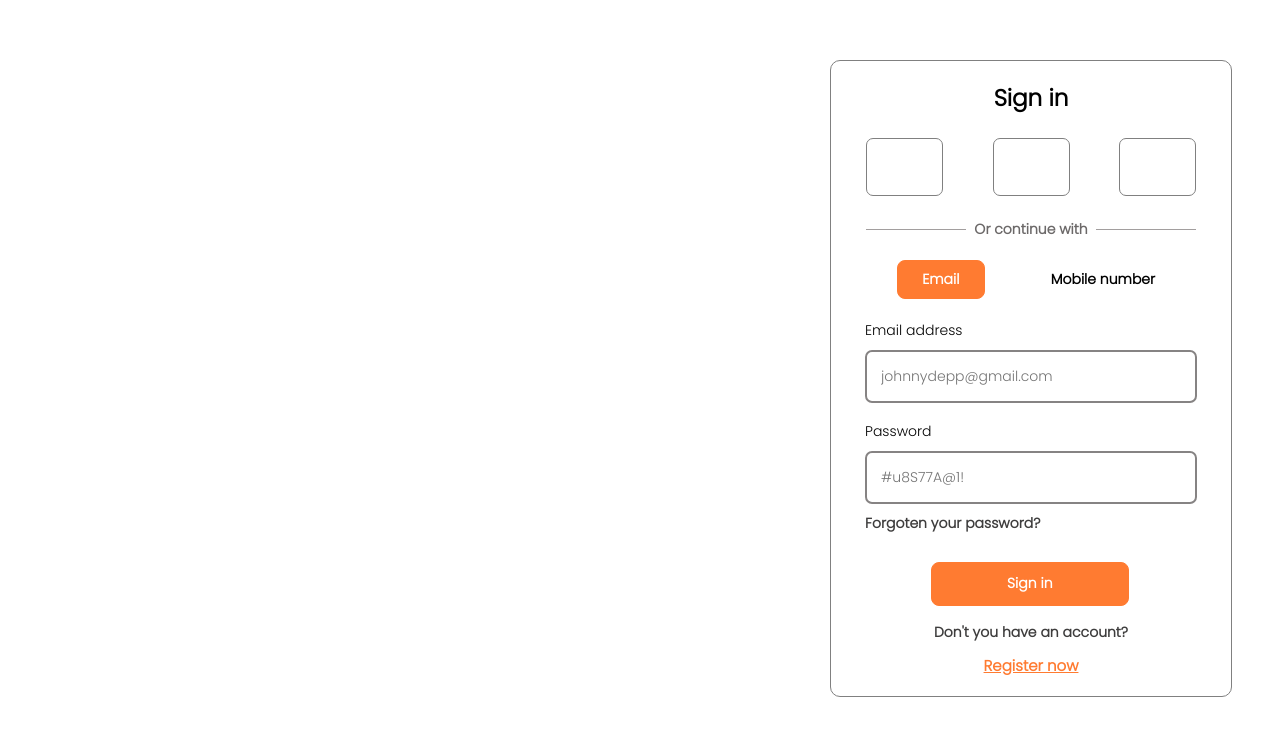
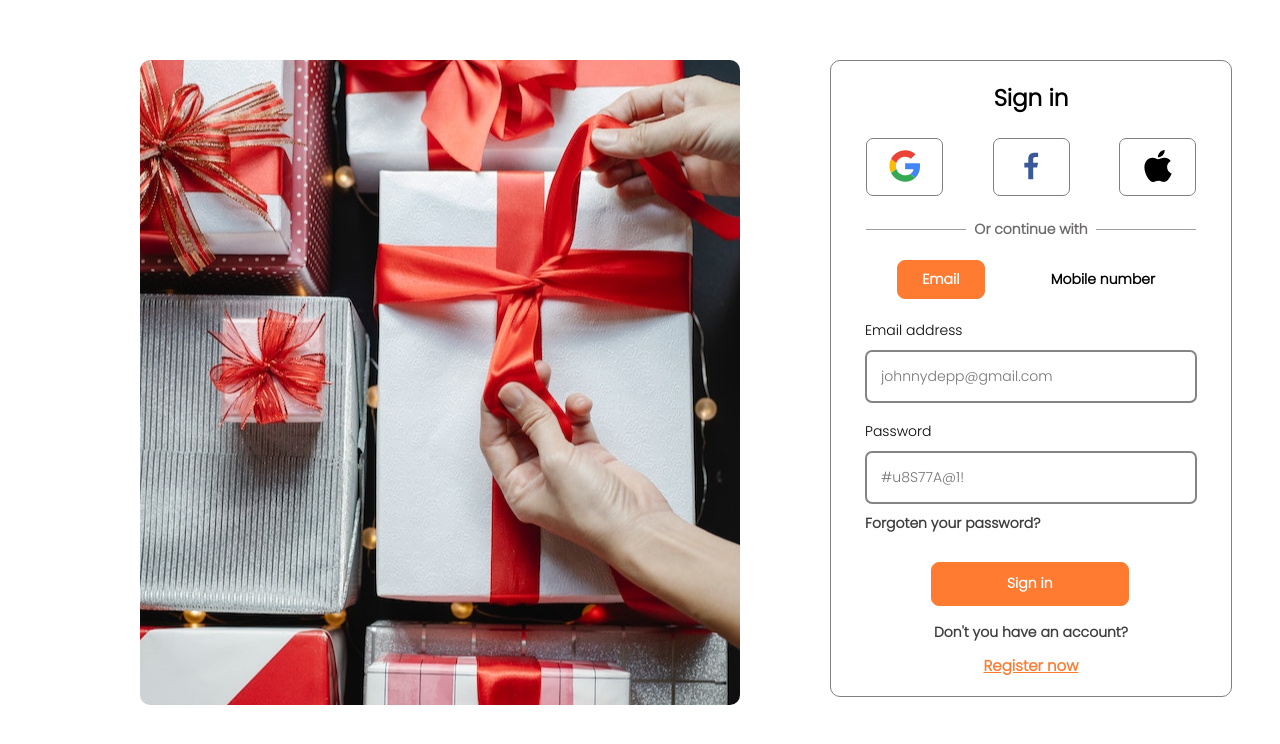
Before and after one commit to Juacocugliare/tpnumero1, a plain HTML site: page index.html in a window 1280 px wide. Drawn offline with Linux system fonts and the light colour scheme.

Commit message:
modifique y termine el primer tp

```diff
--- a/estilo.css
+++ b/estilo.css
@@ -12,7 +12,7 @@
 .imagenizquierda{
     width:600px;
     height:645px;
-    background-image: url(regalosriver.jpg);
+    background-image: url(imagen.jpg);
     background-position: center;
     border-radius: 10px;
 }
--- a/index.html
+++ b/index.html
@@ -15,7 +15,7 @@
 
 </head>
 <body>
-        <section class="contenedorprincipal">
+        <main class="contenedorprincipal">
 
             <div class="imagenizquierda"></div>     <!-- Imagen izquierda -->
 
@@ -25,15 +25,15 @@
                 <section class="contenedoriconos">    <!--Iconos-->
 
                     <div class="iconogoogle">
-                        <img class="imagenic" src="google-color-svgrepo-com (1).svg" alt="">
+                        <img class="imagenic" src="google.svg" alt="">
                     </div>
 
                     <div class="iconoface">
-                        <img class="imagenic" src="facebook-option-svgrepo-com.svg" alt="">
+                        <img class="imagenic" src="face.svg" alt="">
                     </div>
 
                     <div class="iconoaple">
-                        <img class="imagenic" src="apple-173-svgrepo-com.svg" alt="">
+                        <img class="imagenic" src="aple.svg" alt="">
                     </div>
 
                 </section>  <!--Terminan los iconos-->
@@ -101,7 +101,7 @@
 
             </div>  <!--Termina el login-->
 
-        </section>
+        </main>
 
 </body>
 </html>
```
